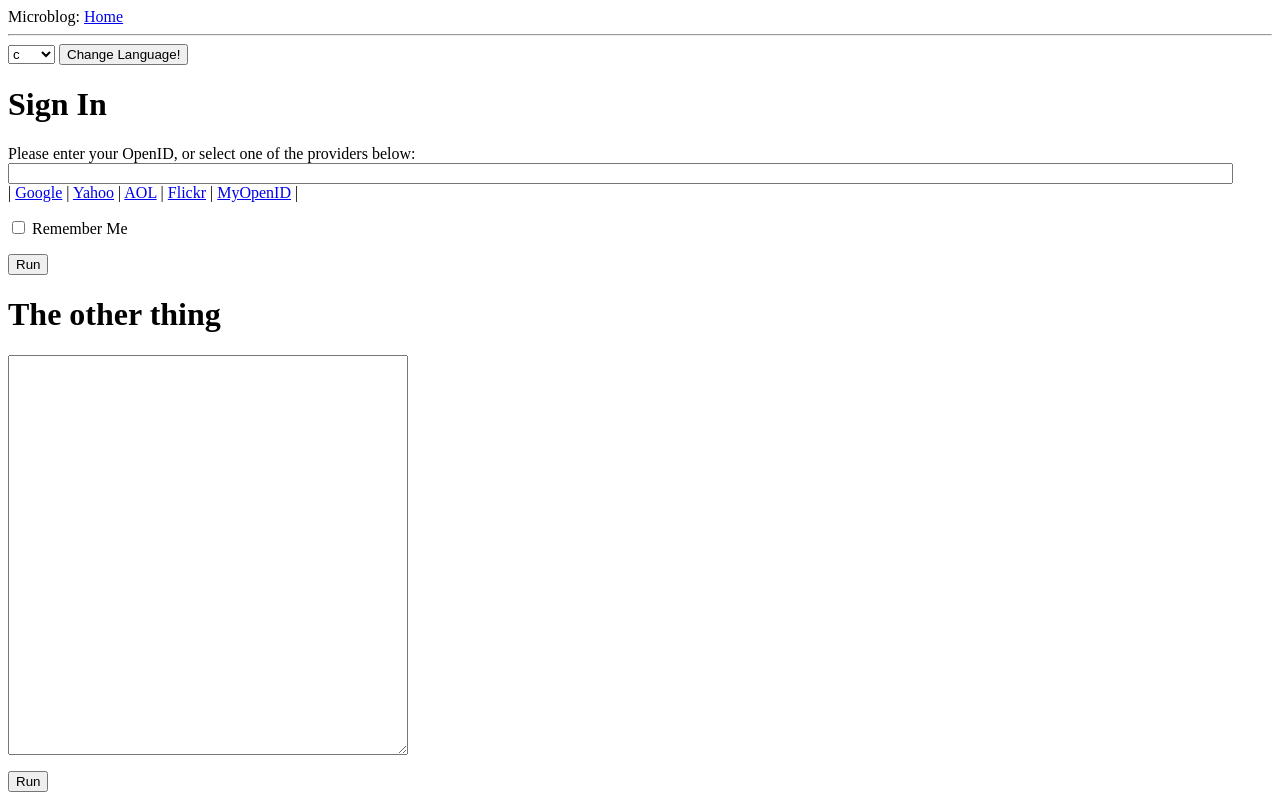
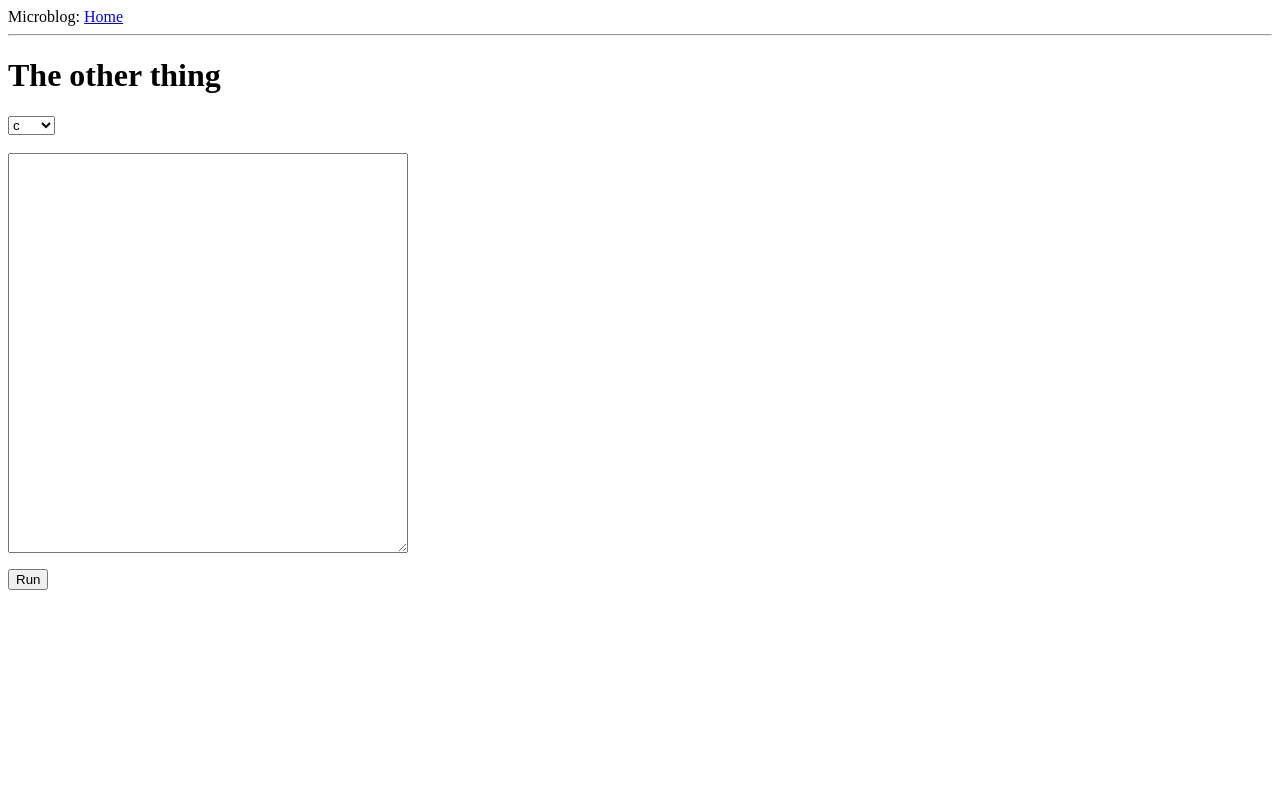
Before and after one commit to AshishRKO/ProjectX, a Flask app: page /login in a window 1280 px wide. After the commit the page ends 590 px from the top, so only its background shows below. Run offline with Flask 2, Linux system fonts and the light colour scheme.

Commit message:
Added language chooser

```diff
--- a/app/templates/login.html
+++ b/app/templates/login.html
@@ -3,53 +3,23 @@
 {% extends "base.html" %}
 
 {% block content %}
-<script type="text/javascript">
-function set_openid(openid, pr)
-{
-    u = openid.search('<username>')
-    if (u != -1)
-    {
-        // openid requires username
-        user = prompt('Enter your ' + pr + ' username:')
-        openid = openid.substr(0, u) + user
-    }
-    form = document.forms['login'];
-    form.elements['openid'].value = openid
-}
-</script>
 
 
-<form name="Item_1" action="{{ url_for('login') }}" method='GET'>
+
+
+<h1>The other thing</h1>
+<form action="/Processor" method="post" name="login">
+
     <select name="Language_Selector">
         <option value="c">c</option>
         <option value="c++">c++</option>
         <option value="java">java</option>
-
     </select>
-    <button type="submit">Change Language!</button>
-</form>
 
 
-<h1>Sign In</h1>
-<form action="" method="post" name="login">
-    {{ form.hidden_tag() }}
-    <p>
-        Please enter your OpenID, or select one of the providers below:<br>
-        {{ form.openid(size=150) }}
-        {% for error in form.openid.errors %}
-          <span style="color: red;">[{{error}}]</span>
-        {% endfor %}<br>
-        |{% for pr in providers %}
-          <a href="javascript:set_openid('{{ pr.url }}', '{{ pr.name }}');">{{ pr.name }}</a> |
-        {% endfor %}
-    </p>
-    <p>{{ form.remember_me }} Remember Me</p>
-    <p><input type="submit" value="Run"></p>
-</form>
+    <br><br>
 
-<h1>The other thing</h1>
-<form action="{{ url_for('login') }}" method="post" name="login">
-    <textarea name="json" autocomplete="off" style="height: 400px; width: 400px"  > </textarea>
+    <textarea name="data" autocomplete="off" style="height: 400px; width: 400px"  > </textarea>
 
     <p><input type="submit" value="Run"></p>
 </form>
--- a/app/views.py
+++ b/app/views.py
@@ -22,6 +22,8 @@ def wrong():
 @app.route('/login', methods=['GET', 'POST'])
 def login():
     L=request.args.get('Language_Selector')
+    return render_template('login.html')
+    return "GO GO GO"
     print "List is "
     print L
     print type(L)
@@ -32,26 +34,23 @@ def login():
     print type(code)
 
 
-    form= LoginForm()
-    if form.validate_on_submit():
+
     	#print form.openid.data
-    	res=False
-    	if(L=='java'):
-    		print "JAVA running"
-    		res= checkJAVA(form.openid.data)
-    	elif(L=='c'):
-    		print "C running"
-    		res= checkC(form.openid.data)
-    	else:
-    		print "Nothing Running"
+    res=False
+    if(L=='java'):
+    	print "JAVA running"
+    	res= checkJAVA(str(code))
+    elif(L=='c'):
+    	print "C running"
+    	res= checkC(str(code))
+    else:
+    	print "Nothing Running"
 
 
-        flash('Login requested for OpenID="%s", remember_me=%s' %
-              (form.openid.data, str(form.remember_me.data)))
-        if(res==True):
-        	return redirect('/index')
-        else:
-        	return redirect('/wrong')
+    if(res==True):
+        return redirect('/index')
+    else:
+        return redirect('/wrong')
 
 
 
@@ -61,6 +60,41 @@ def login():
                            providers=app.config['OPENID_PROVIDERS'])
 
     return "Giving Response"
+
+
+@app.route('/Processor', methods=['GET', 'POST'])
+def Processor():
+	print request.form
+	code=request.form['data']
+	lang=request.form['Language_Selector']
+	print code
+	print type(code)
+
+
+	print lang
+	print type(lang)
+	print str(lang)
+
+	res=False
+	if(lang=='java'):
+		print "JAVA running"
+		res= checkJAVA(str(code))
+	elif(lang=='c'):
+		print "C running"
+		res= checkC(str(code))
+	else:
+		print "Nothing Running"
+
+
+	if(res==True):
+		return redirect('/index')
+	else:
+		return redirect('/wrong')
+
+
+
+
+	return str(code)
 
 
 
--- /dev/null
+++ b/out.txt
@@ -0,0 +1 @@
+The Game is ON
```
Also changed, not shown: requirements.txt (added, +31 -0 lines), 2 other files.
